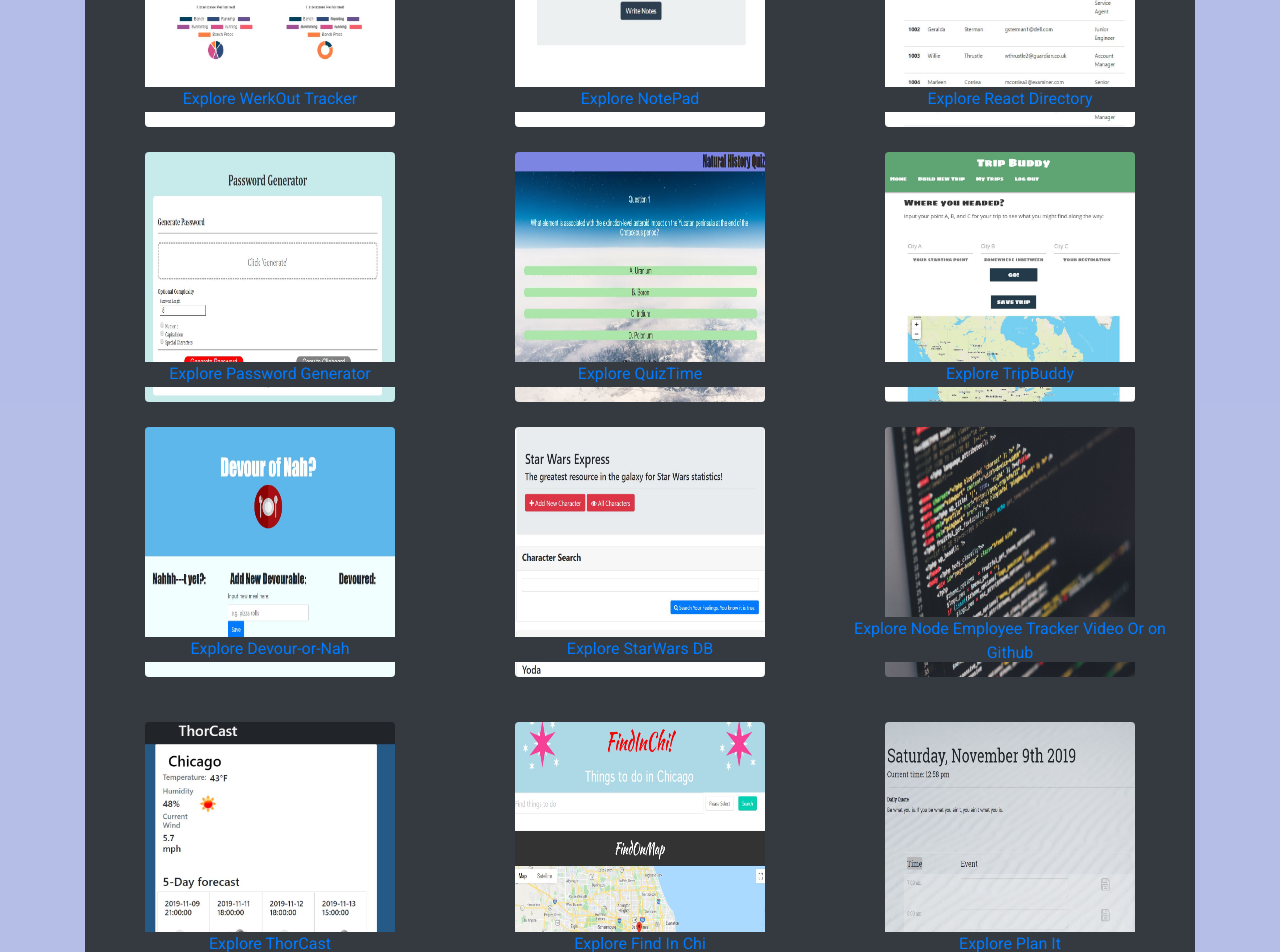
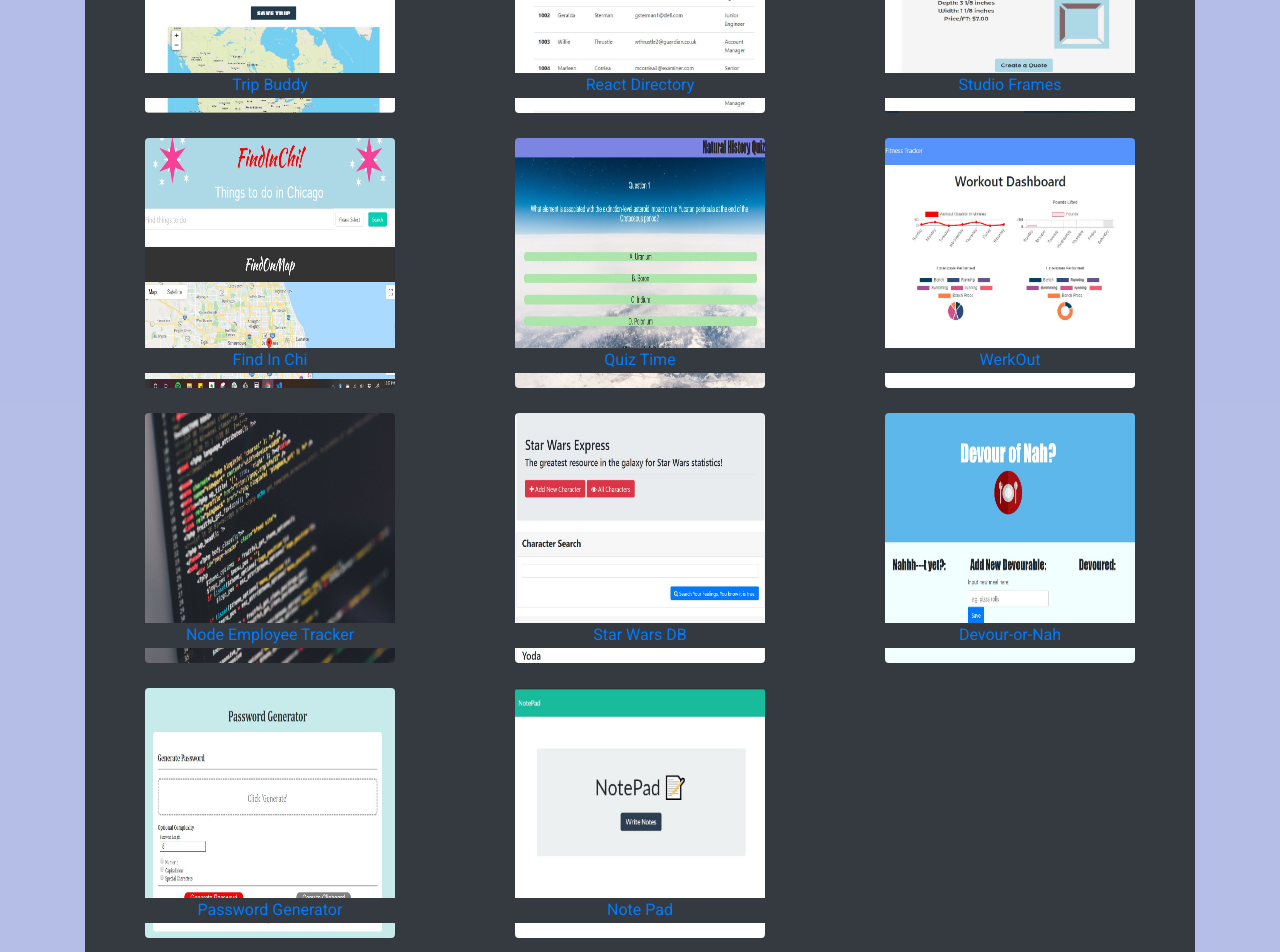
Before and after one commit to evwhite2/react-portfolio, a React (Create React App) app in the folder client/: page /portfolio in a window 1280 px wide. Shown: the part 460-1412 px from the top of the page. Built offline with nearby package versions, Linux system fonts and the light colour scheme.

Commit message:
portfolio2 page updated with component/new projects

```diff
--- a/client/src/App.js
+++ b/client/src/App.js
@@ -2,10 +2,10 @@ import React from 'react';
 import {Route, BrowserRouter} from "react-router-dom";
 import Home from './Pages/Home';
 import Nav from "./Components/Nav";
-import Portfolio1 from "./Pages/Portfolio1";
+import Portfolio2 from "./Pages/Portfolio2";
 import Contact from "./Pages/Contact";
 import Wrapper from './Components/Wrapper';
-import Footer from './Components/Footer';
+
 
 
 function App() {
@@ -16,7 +16,7 @@ function App() {
           <Nav/>
             <Route exact path="/" component={Home} />
             <Route exact path="/home" component={Home} />
-            <Route exact path="/portfolio" component={Portfolio1} />
+            <Route exact path="/portfolio" component={Portfolio2} />
             <Route exact path="/contact" component={Contact} />
 
           </BrowserRouter>
--- a/client/src/Components/Column4.js
+++ b/client/src/Components/Column4.js
@@ -3,7 +3,7 @@ import React from "react"
 function Column4(props){
     return(
     <div className="col-lg-4">
-        {props}
+        {props.children}
     </div>
     )
 }
--- /dev/null
+++ b/client/src/Components/Jumbotron.js
@@ -0,0 +1,14 @@
+import React from "react";
+import Row from "./Row";
+
+function Jumbotron(props){
+    return(
+    <div id="ellen-jumbotron" className="jumbotron jumbotron-fluid rounded">
+        <h1 id="ellen-jumbo" className="display-4">{props.text}</h1>
+        {props.subElement}
+    </div>
+
+    )
+}
+
+export default Jumbotron;
--- a/client/src/Components/PortfolioCards.js
+++ b/client/src/Components/PortfolioCards.js
@@ -1,20 +1,17 @@
 import React from "react";
-// import Row from "./Row";
-// import Column4 from "./Column4";
+import "./style.css";
 
-function PorfolioCard(props){
+function PortfolioCard(props){
     return(
                 <div className= "ellen-stock">
-
-                    <img className= "rounded mx-auto d-block"  alt="clip of app"
-                    key={props.ID}
-                    src= {props.img}
-                    height="250px"
-                    width="250px"/>
-
+                    <a href={props.href} target="blank">
+                    <img className= "imgSz rounded mx-auto d-block"  alt="clip of app"
+                    src={props.src}
+                    />
+                    </a>
                     <div className="ellen-photo-bar">
-                        <a href={props.href}>
-                        {props.text}
+                        <a href={props.href} target="blank">
+                       {props.text}
                         </a>
                     </div>
                 </div>
@@ -22,4 +19,4 @@ function PorfolioCard(props){
     )
 }
 
-export default PorfolioCard
+export default PortfolioCard
--- a/client/src/Components/Row.js
+++ b/client/src/Components/Row.js
@@ -3,7 +3,7 @@ import React from "react"
 function Row(props){
     return(
     <div className="row">
-        {props}
+        {props.children}
     </div>
     )
 }
--- a/client/src/Components/style.css
+++ b/client/src/Components/style.css
@@ -65,6 +65,11 @@ p{
     text-align: center;
 }
 
+.imgSz{
+    height:250px;
+    width:250px;
+}
+
 .landing{
     display: flex;
     height: 100%;
@@ -88,13 +93,10 @@ p{
     max-height: 85%;
 }
 
-#ellen-jumbo{
-    text-align: center;
-}
-
 #ellen-jumbotron{
     color:whitesmoke;
     background-color: #343a40;
+    padding:30px;
 }
 
 #foot{
--- a/client/src/Pages/Contact.js
+++ b/client/src/Pages/Contact.js
@@ -5,16 +5,18 @@ import Footer from "../Components/Footer";
 import LinkedInImg from "../images/iconfinder_linkedin_246593.png";
 import GitImg from "../images/iconfinder_github_1220319.png";
 import StackImg from "../images/iconfinder_318_Stack_Overflow_logo_4375498.png";
+import Jumbotron from "../Components/Jumbotron";
 
 function Contact(){
     return(
         <div>
            <Container>
+               <br/>
+               <Jumbotron text="Contact Me"/>
             <br/>
             <div className="row">
 
             <div className="col-lg-9">
-                <h1>Contact Me</h1>
             <br/>
             <div className="row">
             <div id= "contactLinks" className="col-lg">
--- a/client/src/Pages/Portfolio1.js
+++ b/client/src/Pages/Portfolio1.js
@@ -18,13 +18,13 @@ function Portfolio(){
 
             <Container>
             <br/>
-            <div className="row">
+        <div className="row">
             <div className="col-lg">
                     <div id="ellen-jumbotron" className="jumbotron jumbotron-fluid rounded">
                             <div className="container">
                               <h1 id="ellen-jumbo" className="display-4">Portfolio Gallery</h1>
                             </div>
-                          </div>
+                    </div>
             </div>
         </div>
             <div className="ellen-container rounded">
@@ -33,7 +33,7 @@ function Portfolio(){
                     <div className="col-lg-4">
                         <div className= "ellen-stock">
 
-                            <img className= "rounded mx-auto d-block"  alt="clip of app" src= {WerkOut} height="250px" width="250px"/>
+                            <img className= "imgSz rounded mx-auto d-block"  alt="clip of app" src= {WerkOut} height="250px" width="250px"/>
 
                             <div className="ellen-photo-bar">
                                 <a href="https://werk-out-tracker.herokuapp.com/">Explore WerkOut Tracker</a>
--- a/client/src/Pages/Portfolio2.js
+++ b/client/src/Pages/Portfolio2.js
@@ -1,4 +1,6 @@
-import React, { Component } from "react"
+import React from "react";
+
+import "./style.css";
 import Container from "../Components/Container"
 import passwordImg from "../images/password.JPG"
 import devourImg from "../images/Devour.JPG";
@@ -12,39 +14,134 @@ import techStockImg from "../images/ilya-pavlov-OqtafYT5kTw-unsplash.jpg";
 import NotePadImg from "../images/NotePad.JPG";
 import WerkOutImg from "../images/WerkOut.JPG";
 import directoryImg from "../images/Directory.JPG";
+import framesImg from "../images/Frames.JPG";
 
-import allprojects from "../projects.json";
 import Row from "../Components/Row"
-import Column4 from "../Components/Column4"
-import PorfolioCard from "../Components/PortfolioCards"
 
-class Portfolio2 extends Component(){
+import PortfolioCard from "../Components/PortfolioCards"
+import Jumbotron from "../Components/Jumbotron";
+import Column4 from "../Components/Column4";
 
-    state={
-        allprojects
-    }
+function Portfolio2(){
 
-    render(){
     return(
+
             <Container>
+            <br/>
             <div className="ellen-container rounded">
-               <Row>
-                   <Column4>
-                   {this.state.allprojects.map(proj=>{
-                       <PorfolioCard
-                       key={proj.ID}
-                       src={proj.img}
-                       text= {proj.text}
-                       href={proj.href}
-                       />
-                   })}
-                   </Column4>
-               </Row>
+              <Jumbotron text="Portfolio Gallery"/>
+            </div>
+            <br/>
+            <div className="ellen-container rounded">
+
+            <Row>
+
+                <Column4>
+                <PortfolioCard
+                src={TripBuddyImg}
+                href="https://trip-buddy-2020.herokuapp.com/"
+                text="Trip Buddy"
+                />
+                </Column4>
+
+                <Column4>
+                <PortfolioCard
+                src={directoryImg}
+                href="https://react-directory-lnv2020.herokuapp.com/"
+                text="React Directory"
+                />
+                </Column4>
+
+                <Column4>
+                <PortfolioCard
+                src={framesImg}
+                href="https://custom-studio-frames-2020.herokuapp.com/"
+                text="Studio Frames"
+                />
+                </Column4>
+
+            </Row>
+
+            <Row>
+
+                <Column4>
+                <PortfolioCard
+                src={FindInChiImg}
+                href="https://evwhite2.github.io/FindInChi/"
+                text="Find In Chi"
+                />
+                </Column4>
+
+                <Column4>
+                <PortfolioCard
+                src={QuizTimeImg}
+                href="https://evwhite2.github.io/Timed-Quiz-NH/"
+                text="Quiz Time"
+                />
+                </Column4>
+
+                <Column4>
+                <PortfolioCard
+                src={WerkOutImg}
+                href="https://werk-out-tracker.herokuapp.com/"
+                text="WerkOut"
+                />
+                </Column4>
+
+            </Row>
+
+            <Row>
+
+                <Column4>
+                <PortfolioCard
+                src={techStockImg}
+                href="https://github.com/evwhite2/Employee-Tracker"
+                text="Node Employee Tracker"
+                />
+                </Column4>
+
+                <Column4>
+                <PortfolioCard
+                src={StarWarsImg}
+                href="https://starwars-simple-api-2019.herokuapp.com/"
+                text="Star Wars DB"
+                />
+                </Column4>
+
+                <Column4>
+                <PortfolioCard
+                src={devourImg}
+                href="https://devour-or-nah.herokuapp.com/"
+                text="Devour-or-Nah"
+                />
+                </Column4>
+
+            </Row>
+
+            <Row>
+
+                <Column4>
+                <PortfolioCard
+                src={passwordImg}
+                href="https://evwhite2.github.io/passwordgenerator/"
+                text="Password Generator"
+                />
+                </Column4>
+
+                <Column4>
+                <PortfolioCard
+                src={NotePadImg}
+                href="https://notepad-2019.herokuapp.com/"
+                text="Note Pad"
+                />
+                </Column4>
+
+            </Row>
 
             </div>
+
             </Container>
         )
-    }
 }
 
 export default Portfolio2
```
Also changed, not shown: client/src/projects.json (+10 -4 lines), client/src/images/Frames.JPG (added).
